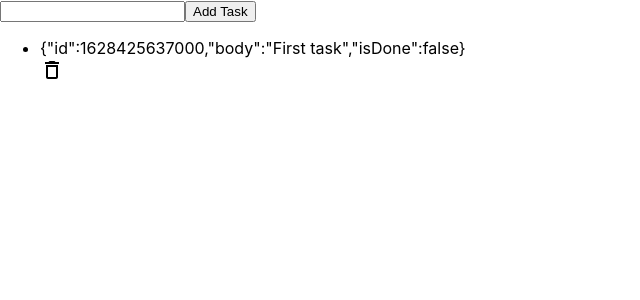
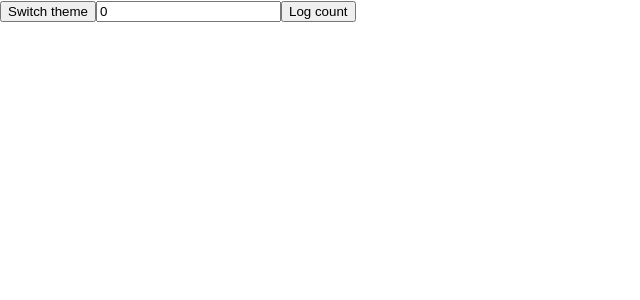
Before and after one commit to pecourses/pe20211-react-app, a React (Create React App) app: page / in a window 1280 px wide. Shown: the top 300 px of the page, without its empty margins (0-640 px from the left). Built offline with nearby package versions, Linux system fonts and the light colour scheme.

Commit message:
Add CounterWithThemeH

```diff
--- a/src/App.js
+++ b/src/App.js
@@ -1,5 +1,5 @@
 import './App.css';
-import React, { Component, useContext } from 'react';
+import React, { useState, Component, useContext } from 'react';
 import {
   BrowserRouter as Router,
   Switch,
@@ -24,6 +24,8 @@ import ComponentDisablerH from './components/ComponentDisablerH';
 import UsersLoaderH from './components/UsersLoaderH';
 import StopwatchH from './components/StopwatchH';
 import TodoPage from './pages/TodoPage';
+import CounterWithThemeH from './components/CounterWithThemeH';
+import CONSTANTS from './constants';
 // ===== Hooks ========================================
 
 // const App = () => <MouseClickerH />;
@@ -31,7 +33,18 @@ import TodoPage from './pages/TodoPage';
 // const App = () => <ComponentDisablerH />;
 // const App = () => <UsersLoaderH />;
 // const App = () => <StopwatchH />;
-const App = () => <TodoPage />;
+// const App = () => <TodoPage />;
+
+const App = () => {
+  const themes = useState(CONSTANTS.THEMES.LIGHT);
+
+  return (
+    <ThemeContext.Provider value={themes}>
+      <CounterWithThemeH />
+    </ThemeContext.Provider>
+  );
+};
+
 // ===== Formik ===================================
 
 // const App = () => <LogInForm />;
@@ -109,10 +122,10 @@ const App = () => <TodoPage />;
 //     </UserContext.Consumer>
 //   );
 // };
-// App (Pr)
-//   UserPage
-//     UserPageHeader  (Cons)
-//     UserPageSidebar (Cons)
+// App(Pr);
+// UserPage;
+// UserPageHeader(Cons);
+// UserPageSidebar(Cons);
 
 // ===== Рендер-пропсы ===========================
 // function Cat(props) {
--- /dev/null
+++ b/src/components/CounterWithThemeH/index.jsx
@@ -0,0 +1,56 @@
+import React, { useContext, useState, useEffect, useCallback } from 'react';
+import CONSTANTS from '../../constants';
+import { ThemeContext } from '../../contexts';
+
+const styleMap = {
+  [CONSTANTS.THEMES.LIGHT]: {
+    color: 'black',
+    backgroundColor: 'white',
+    height: '100vh',
+  },
+  [CONSTANTS.THEMES.DARK]: {
+    color: 'white',
+    backgroundColor: 'black',
+    height: '100vh',
+  },
+};
+
+function CounterWithThemeH () {
+  const [theme, setTheme] = useContext(ThemeContext);
+  const [count, setCount] = useState(0);
+
+  // Not memoised
+  // const logCount = () => {
+  //   console.log(`count =`, count);
+  // };
+
+  const logCount = useCallback(() => {
+    console.log(`count =`, count);
+  }, [count]);
+
+  // useEffect(() => {
+  //   console.log('function logCount has been created :>> ');
+  // }, [count]);
+
+  const themeSwitcher = () => {
+    setTheme(
+      theme === CONSTANTS.THEMES.DARK
+        ? CONSTANTS.THEMES.LIGHT
+        : CONSTANTS.THEMES.DARK
+    );
+  };
+
+  const changeCount = ({ target: { value } }) => {
+    setCount(Number(value));
+  };
+
+  return (
+    <div style={styleMap[theme]}>
+      <button onClick={themeSwitcher}>Switch theme</button>
+      <input type='number' value={count} onChange={changeCount} />
+      <button onClick={logCount}>Log count</button>
+    </div>
+  );
+}
+
+export default CounterWithThemeH;
--- /dev/null
+++ b/src/constants/index.js
@@ -0,0 +1,8 @@
+const CONSTANTS = {
+  THEMES: {
+    LIGHT: 'LIGHT',
+    DARK: 'DARK',
+  },
+};
+
+export default CONSTANTS;
```
